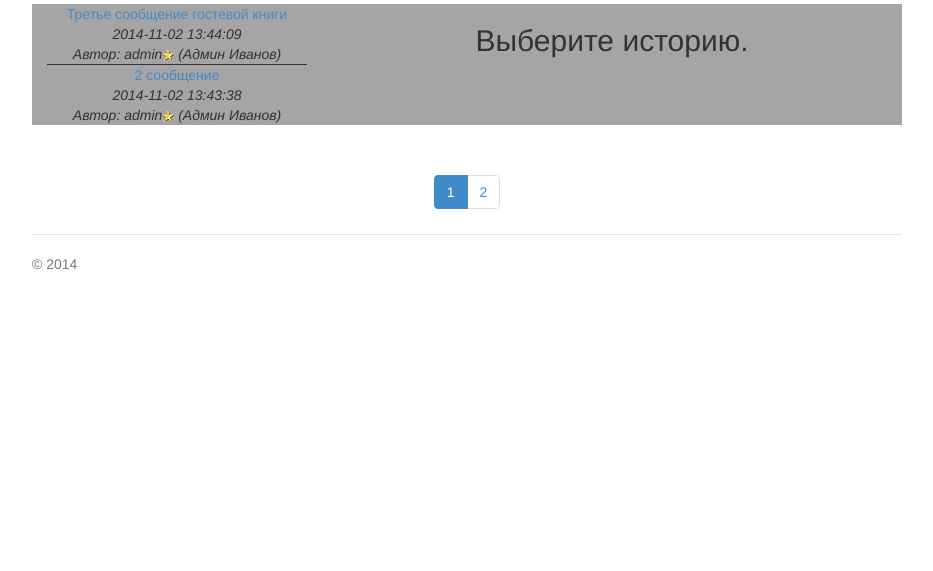
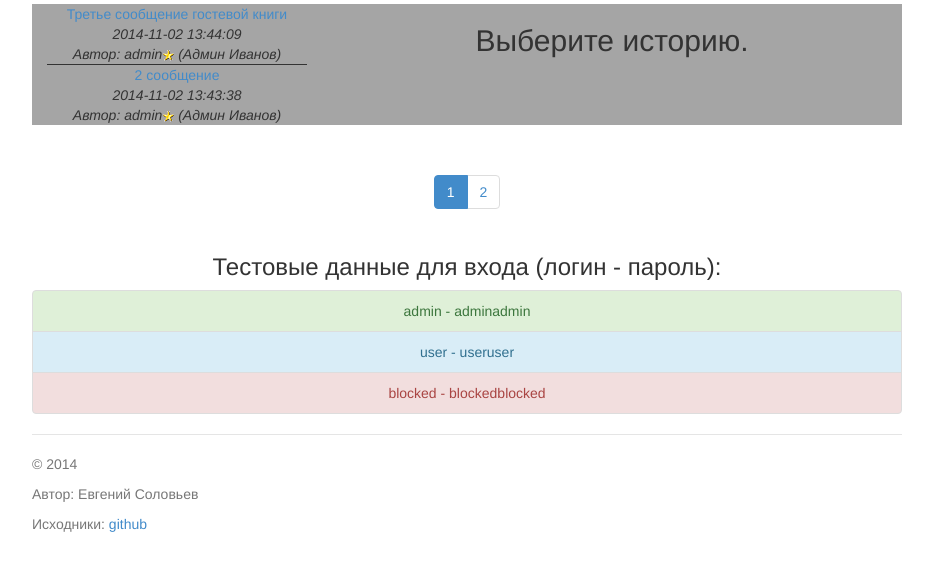
Before and after one commit to speetfaiah/itc_php, a PHP site: page / in a window 1280 px wide. Shown: the part 106-677 px from the top of the page, without its empty margins (173-1106 px from the left). Run offline with PHP 8.4, Linux system fonts and the light colour scheme; data comes from the database, SQL or seed files in the repository.

Commit message:
add sign and show test data

```diff
--- a/footer.php
+++ b/footer.php
@@ -1,5 +1,7 @@
 			<div class="footer">
 				<p>&copy; 2014</p>
+				<p>Автор: Евгений Соловьев</p>
+				<p>Исходники: <a href="https://github.com/speetfaiah/itc_php">github</a></p>
 			</div>
 
 			<div class="wrapping">
--- a/index.php
+++ b/index.php
@@ -35,4 +35,12 @@
 					}
 		      	?>
 	      	</div>
+	      	<div style="text-align: center;">
+	      		<h3>Тестовые данные для входа (логин - пароль):</h3>
+	      		<ul class="list-group">
+				  <li class="list-group-item list-group-item-success">admin - adminadmin</li>
+				  <li class="list-group-item list-group-item-info">user - useruser</li>
+				  <li class="list-group-item list-group-item-danger">blocked - blockedblocked</li>
+				</ul>
+	      	</div>
 <? require "footer.php"; ?>
```
